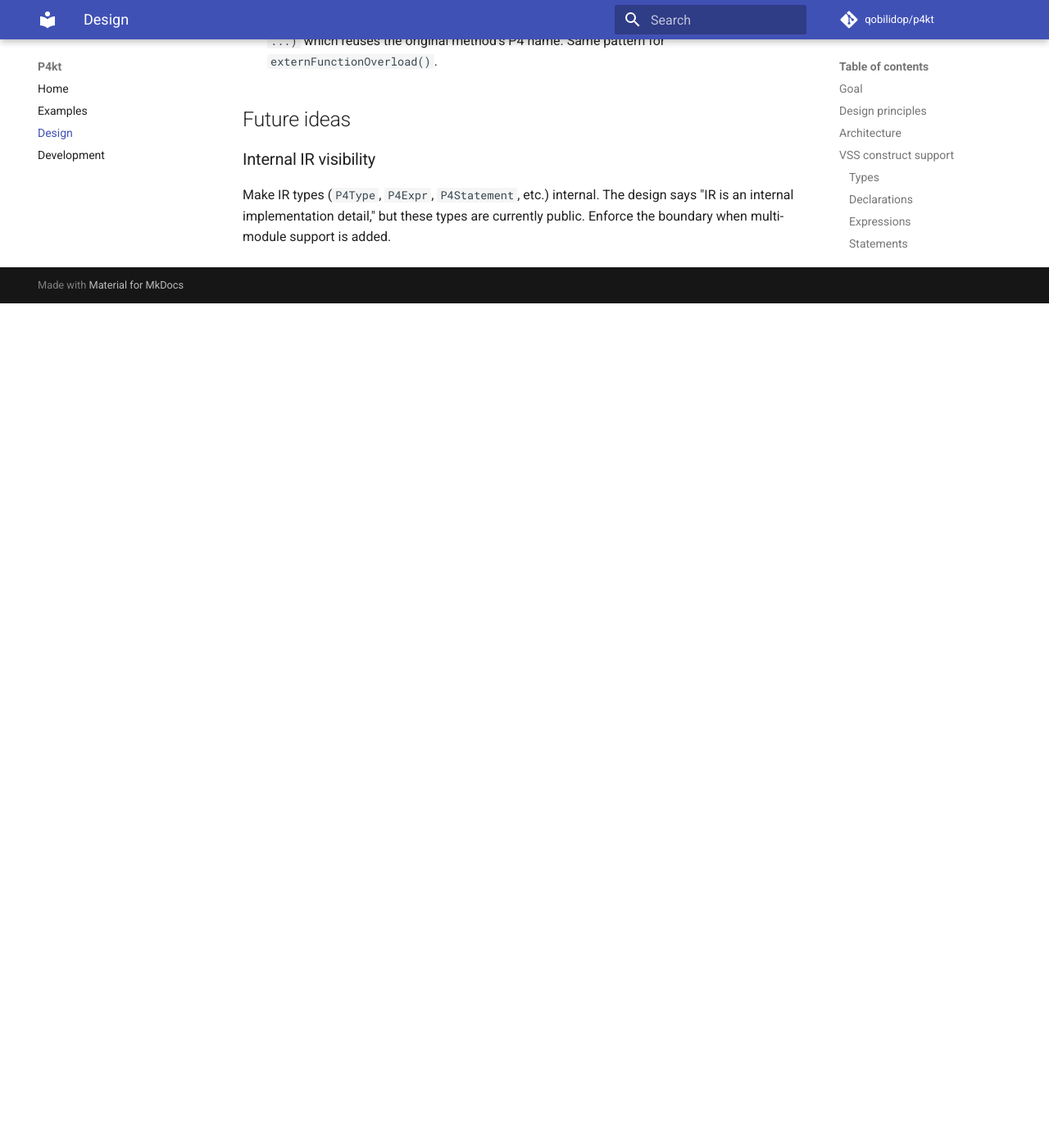
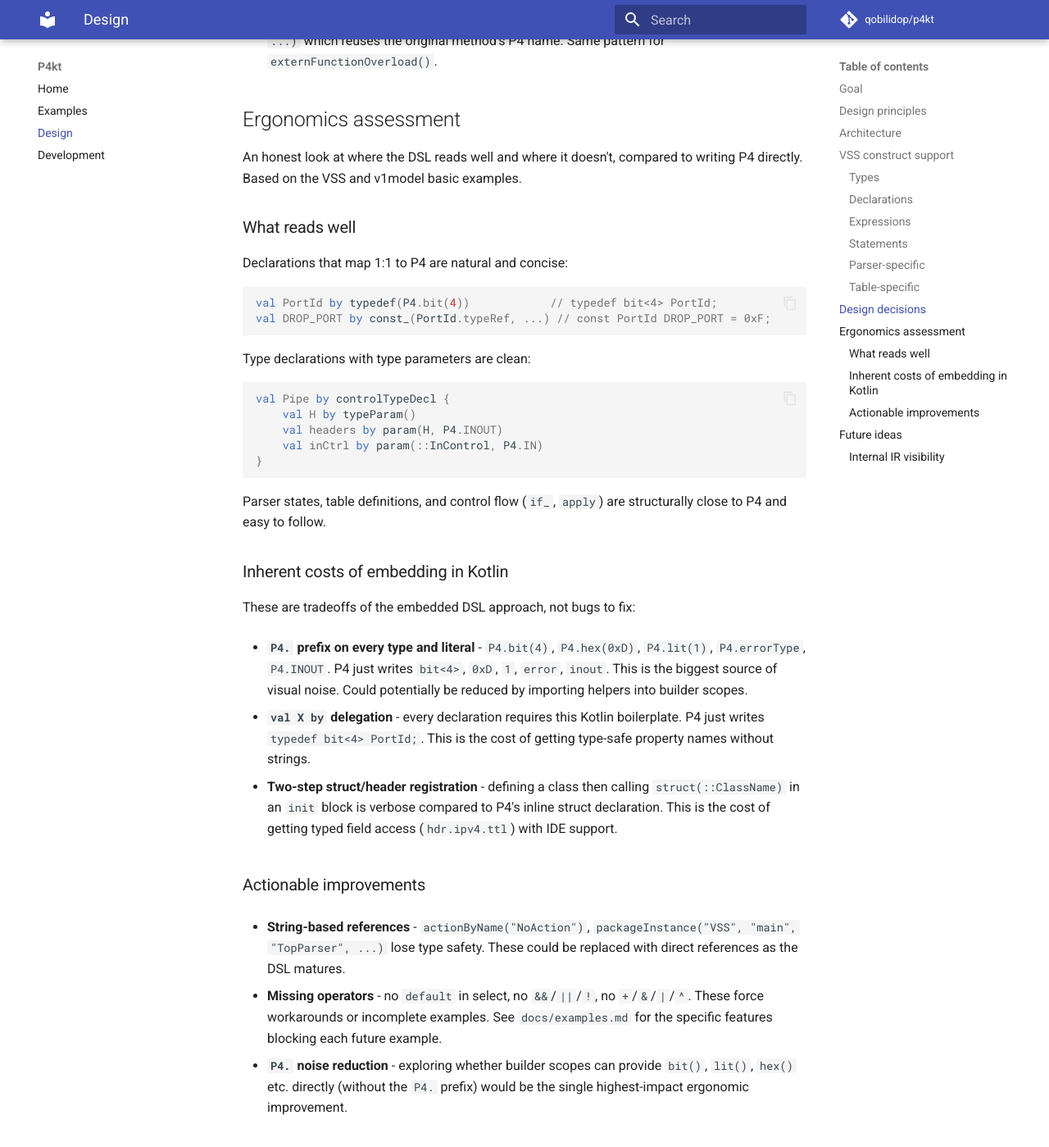
Before and after one commit to qobilidop/p4kt, an MkDocs documentation site: the page built from docs/design.md, in a window 1280 px wide and 1400 px high, scrolled down 4824 px. Shown: the whole window at 82% size. Built offline with MkDocs 1.6.1 and Material for MkDocs 9.7.7, drawn with Linux system fonts in a browser that asks for light colours; comment, search, counter and statistics services are not loaded; before the commit the page ends 5194 px from its top, so only the background shows below that.

Commit message:
Add ergonomics assessment and update status table
Honest reflection on DSL readability vs writing P4 directly,
distinguishing inherent Kotlin eDSL costs from actionable improvements.

Co-Authored-By: Claude Opus 4.6 (1M context) <noreply@anthropic.com>

````diff
--- a/docs/design.md
+++ b/docs/design.md
@@ -112,6 +112,49 @@ User code (DSL) → IR (immutable data classes) → Renderer (P4 source text)
 - **`P4.ErrorDecl` and `P4.MatchKindDecl`**: Error and match_kind declarations use nested objects with `member()` delegates, enabling IDE navigation (e.g., `core.error.NoError`, `core.match_kind.lpm`). Follows the P4 spec where both are sets of named members in global namespaces.
 - **Method overloads via `overload()`**: P4 allows multiple methods with the same name. Since Kotlin property names must be unique, overloads use `val name2 by overload(original, ...)` which reuses the original method's P4 name. Same pattern for `externFunctionOverload()`.
 
+## Ergonomics assessment
+
+An honest look at where the DSL reads well and where it doesn't, compared to writing P4 directly. Based on the VSS and v1model basic examples.
+
+### What reads well
+
+Declarations that map 1:1 to P4 are natural and concise:
+
+```kotlin
+val PortId by typedef(P4.bit(4))            // typedef bit<4> PortId;
+val DROP_PORT by const_(PortId.typeRef, ...) // const PortId DROP_PORT = 0xF;
+```
+
+Type declarations with type parameters are clean:
+
+```kotlin
+val Pipe by controlTypeDecl {
+    val H by typeParam()
+    val headers by param(H, P4.INOUT)
+    val inCtrl by param(::InControl, P4.IN)
+}
+```
+
+Parser states, table definitions, and control flow (`if_`, `apply`) are structurally close to P4 and easy to follow.
+
+### Inherent costs of embedding in Kotlin
+
+These are tradeoffs of the embedded DSL approach, not bugs to fix:
+
+- **`P4.` prefix on every type and literal** - `P4.bit(4)`, `P4.hex(0xD)`, `P4.lit(1)`, `P4.errorType`, `P4.INOUT`. P4 just writes `bit<4>`, `0xD`, `1`, `error`, `inout`. This is the biggest source of visual noise. Could potentially be reduced by importing helpers into builder scopes.
+
+- **`val X by` delegation** - every declaration requires this Kotlin boilerplate. P4 just writes `typedef bit<4> PortId;`. This is the cost of getting type-safe property names without strings.
+
+- **Two-step struct/header registration** - defining a class then calling `struct(::ClassName)` in an `init` block is verbose compared to P4's inline struct declaration. This is the cost of getting typed field access (`hdr.ipv4.ttl`) with IDE support.
+
+### Actionable improvements
+
+- **String-based references** - `actionByName("NoAction")`, `packageInstance("VSS", "main", "TopParser", ...)` lose type safety. These could be replaced with direct references as the DSL matures.
+
+- **Missing operators** - no `default` in select, no `&&`/`||`/`!`, no `+`/`&`/`|`/`^`. These force workarounds or incomplete examples. See `docs/examples.md` for the specific features blocking each future example.
+
+- **`P4.` noise reduction** - exploring whether builder scopes can provide `bit()`, `lit()`, `hex()` etc. directly (without the `P4.` prefix) would be the single highest-impact ergonomic improvement.
+
 ## Future ideas
 
 ### Internal IR visibility
````
Also changed, not shown: other parts of docs/design.md (+1 -1 lines).
